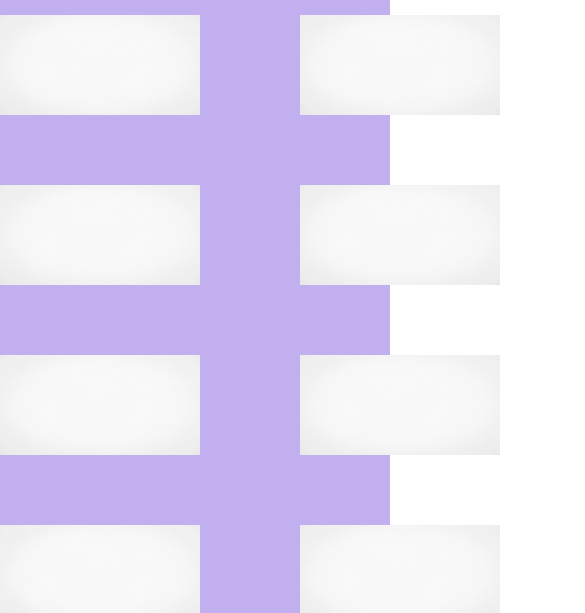
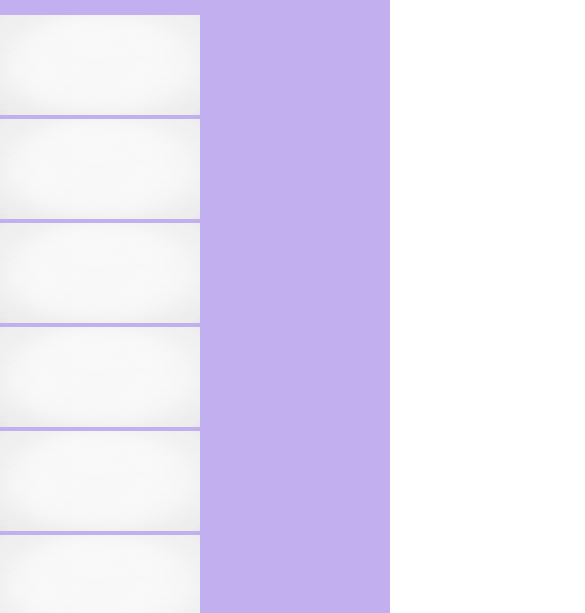
Before and after one commit to nahuelviana/PF-Rodriguez-Viana, a plain HTML site: page pages/catalogo.html in a window 390 px wide. Shown: the part 231-844 px from the top of the page, 585 px wide, since content can reach past the window. Drawn offline with Linux system fonts and the light colour scheme.

Commit message:
catalogo responsive

```diff
--- a/css/style.css
+++ b/css/style.css
@@ -256,3 +256,27 @@ fieldset {
   width: 100px;
 }
 /* ----------------------mediaq index------------------------- */
+
+.footer {
+  align-content: center;
+}
+
+@media (max-width: 1200px) {
+  .contenedor-catalogo {
+    display: flex;
+    flex-direction: column;
+  }
+}
+
+@media (max-width: 600px) {
+  .mis-diseños {
+    display: flex;
+    flex-direction: column;
+  }
+}
+
+@media (max-width: 600px) {
+  .header {
+    width: 50%;
+  }
+}
```
